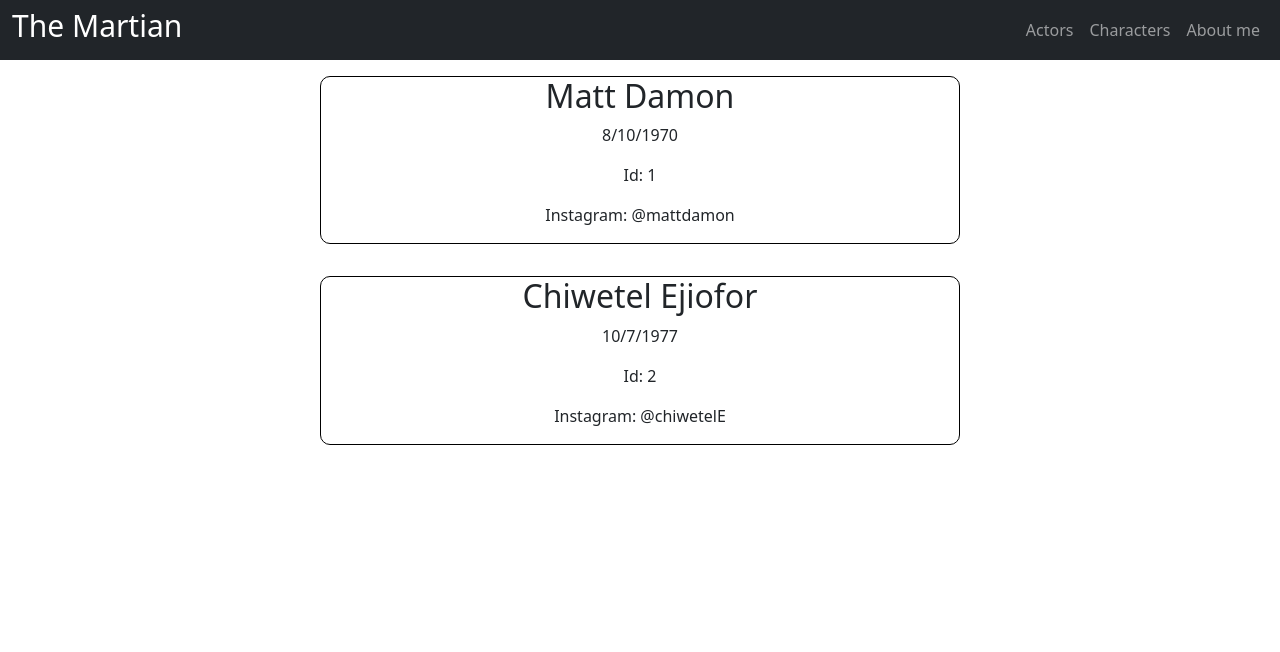
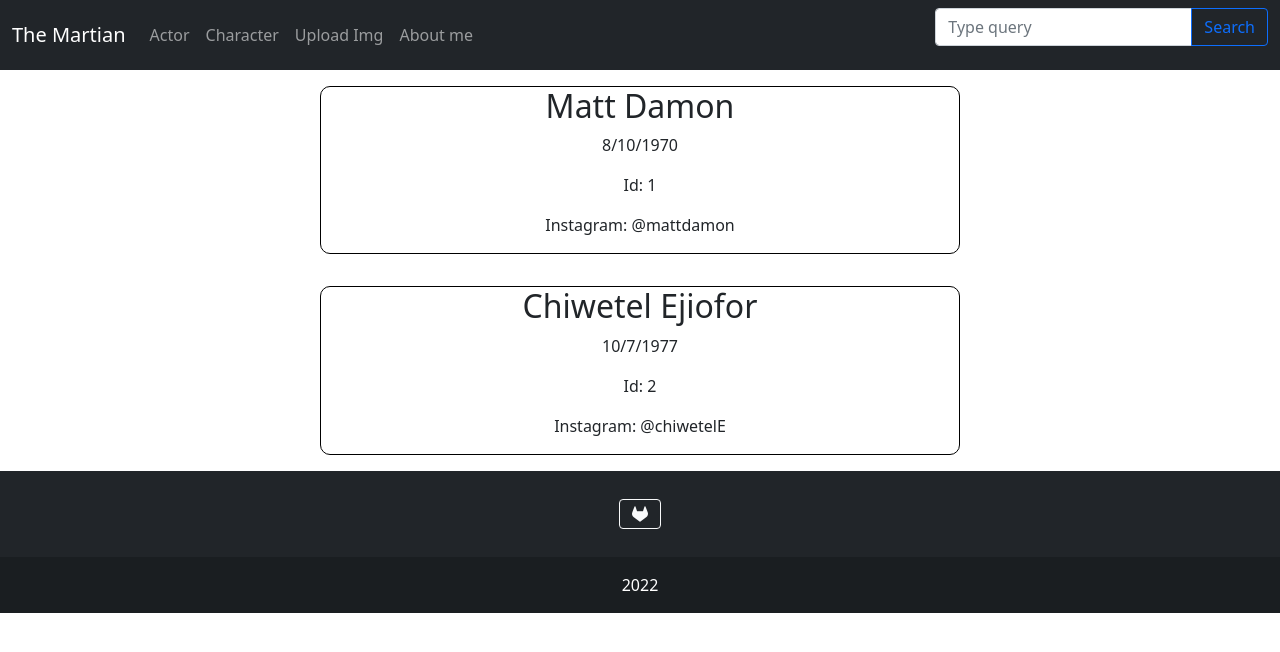
Before and after one commit to datorres76/the_martian, a FastAPI app: page /actor in a window 1280 px wide. Shown: the top 652 px of the page. Run offline with FastAPI, Linux system fonts and the light colour scheme; some libraries are stand-ins or nearby versions.

Commit message:
Navbar fixes

```diff
--- a/main.py
+++ b/main.py
@@ -17,7 +17,7 @@
 
 @app.get("/", response_class=HTMLResponse)
 def root(request:Request):
-    return templates.TemplateResponse("home.html",
+    return templates.TemplateResponse("index.html",
                                       {"request":request,
                                        "title":"The Martian WebApp",
                                        "text":"This is a text no hardcoded"})
@@ -72,7 +72,7 @@
     response = []
     for id, actor in list(actors.items())[:int(number)]:
         response.append((id, actor))
-    return templates.TemplateResponse("index.html",
+    return templates.TemplateResponse("home.html",
                                       {"request":request,
                                        "actors":response,
                                        "title":"All actors"})
--- a/static/style.css
+++ b/static/style.css
@@ -1,10 +1,4 @@
-.navbar-tittle{
-    color: white;
-    text-decoration: none;
-    font-size: 30px;
+.welcome_text{
+    text-align: center;
+
 }
-
-#Tittle_link{
-    color: white;
-    text-decoration: none;
-}
--- a/templates/footer.html
+++ b/templates/footer.html
@@ -0,0 +1,23 @@
+<script src="https://cdn.jsdelivr.net/npm/bootstrap@5.1.3/dist/js/bootstrap.bundle.min.js" integrity="sha384-ka7Sk0Gln4gmtz2MlQnikT1wXgYsOg+OMhuP+IlRH9sENBO0LRn5q+8nbTov4+1p" crossorigin="anonymous"></script>
+</body>
+
+<footer class="bg-dark text-center text-white">
+    <div class="container p-4 pb-0">
+      <section class="mb-4">
+
+        <a class="btn btn-outline-light btn-floating m-1" href="https://gitlab.com/datorres76" target="_blank" role="button"
+          ><i class="fa-brands fa-gitlab"></i
+        ></a>
+
+
+      </section>
+    </div>
+
+    <div class="text-center p-3" style="background-color: rgba(0, 0, 0, 0.2);">
+      2022
+    </div>
+
+  </footer>
+
+
+</html>
--- a/templates/header.html
+++ b/templates/header.html
@@ -2,6 +2,7 @@
 <head>
     <link rel="stylesheet" href="{{url_for('static', path='/style.css')}}" type="text/css">
     <link href="https://cdn.jsdelivr.net/npm/bootstrap@5.1.3/dist/css/bootstrap.min.css" rel="stylesheet" integrity="sha384-1BmE4kWBq78iYhFldvKuhfTAU6auU8tT94WrHftjDbrCEXSU1oBoqyl2QvZ6jIW3" crossorigin="anonymous">
+    <script src="https://kit.fontawesome.com/7eb417a23c.js" crossorigin="anonymous"></script>
     <meta charset="UTF-8">
     <title>{{title|default("The Martian WEB App")}}</title>
 </head>
--- a/templates/home.html
+++ b/templates/home.html
@@ -1,6 +1,15 @@
 {% include 'header.html' %}
-{% include 'navbar.html' %}
+{% include 'navbar2.html' %}
 
-<h2>Welcome to the WebApp</h2>
+<div class="container-fluid">
+
+    {% for id, actor in actors %}
+        <div class="row justify-content-center" style="text-align: center;">
+            <div class="col col-sm-6" style="border: 1px solid black; margin: 1em; border-radius: 10px">
+                {% include 'actor.html' %}
+            </div>
+</div>
+    {% endfor %}
+</div>
 
 {% include 'footer.html' %}
--- a/templates/index.html
+++ b/templates/index.html
@@ -1,13 +1,9 @@
 {% include 'header.html' %}
-{% include 'navbar.html' %}
+<body>
+    {% include 'navbar.html' %}
 
-<div class="container-fluid">
+    <h2 class="welcome_text">Welcome to the WebApp</h2>
 
-    {% for id, actor in actors %}
-        <div class="row justify-content-center" style="text-align: center;">
-            <div class="col col-sm-6" style="border: 1px solid black; margin: 1em; border-radius: 10px">
-                {% include 'actor.html' %}
-            </div>
-</div>
-    {% endfor %}
-</div>
+
+
+{% include 'footer.html' %}
--- a/templates/navbar.html
+++ b/templates/navbar.html
@@ -1,19 +1,33 @@
-
 <nav class="navbar navbar-expand-lg navbar-dark bg-dark">
   <div class="container-fluid">
-      <h2 class="navbar-tittle" >The Martian</h2>
-
-        <div class="navbar-nav">
+    <button
+      class="navbar-toggler"
+      type="button"
+      data-mdb-toggle="collapse"
+      data-mdb-target="#navbarTogglerDemo01"
+      aria-controls="navbarTogglerDemo01"
+      aria-expanded="false"
+      aria-label="Toggle navigation"
+    >
+      <i class="fas fa-bars"></i>
+    </button>
+    <div class="collapse navbar-collapse" id="navbarTogglerDemo01">
+      <a class="navbar-brand" href="/">The Martian</a>
+      <ul class="navbar-nav me-auto mb-2 mb-lg-0">
         <li class="nav-item">
-            <a class="nav-link " href="/actor">Actors</a>
+          <a class="nav-link" href="/actor">Actor</a>
         </li>
         <li class="nav-item">
-            <a class="nav-link" href="#">Characters</a>
+          <a class="nav-link" href="#">Character</a>
+        </li>
+        <li class="nav-item">
+          <a class="nav-link" href="#">Upload Img</a>
         </li>
         <li class="nav-item">
           <a class="nav-link" href="#">About me</a>
         </li>
-        </div>
+
+      </ul>
     </div>
   </div>
 </nav>
--- /dev/null
+++ b/templates/navbar2.html
@@ -0,0 +1,48 @@
+<nav class="navbar navbar-expand-lg navbar-dark bg-dark">
+    <div class="container-fluid">
+      <button
+        class="navbar-toggler"
+        type="button"
+        data-mdb-toggle="collapse"
+        data-mdb-target="#navbarTogglerDemo01"
+        aria-controls="navbarTogglerDemo01"
+        aria-expanded="false"
+        aria-label="Toggle navigation"
+      >
+        <i class="fas fa-bars"></i>
+      </button>
+      <div class="collapse navbar-collapse" id="navbarTogglerDemo01">
+        <a class="navbar-brand" href="/">The Martian</a>
+        <ul class="navbar-nav me-auto mb-2 mb-lg-0">
+          <li class="nav-item">
+            <a class="nav-link" href="/actor">Actor</a>
+          </li>
+          <li class="nav-item">
+            <a class="nav-link" href="#">Character</a>
+          </li>
+          <li class="nav-item">
+            <a class="nav-link" href="#">Upload Img</a>
+          </li>
+          <li class="nav-item">
+            <a class="nav-link" href="#">About me</a>
+          </li>
+
+        </ul>
+        <form class="d-flex input-group w-auto">
+          <input
+            type="search"
+            class="form-control"
+            placeholder="Type query"
+            aria-label="Search"
+          />
+          <button
+            class="btn btn-outline-primary"
+            type="button"
+            data-mdb-ripple-color="dark"
+          >
+            Search
+          </button>
+        </form>
+      </div>
+    </div>
+  </nav>
```
Also changed, not shown: img/mebale.jpg (added). Lines whose indentation alone changed are shown as unchanged.
